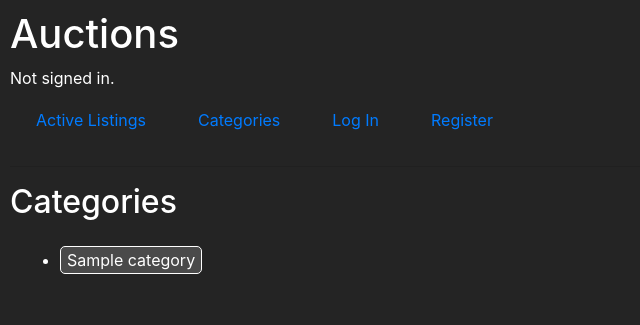
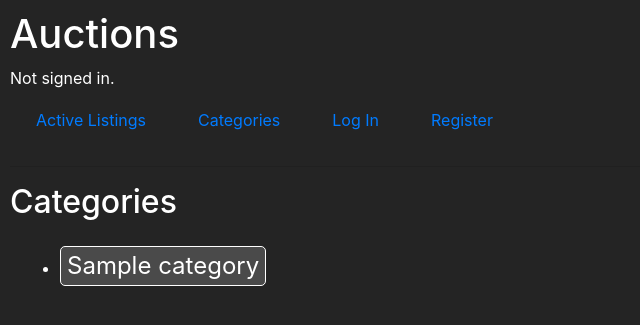
Before and after one commit to ArthurCintra01/Commerce-webapp, a Django app: template commerce/auctions/templates/auctions/categories.html in a window 1280 px wide. Shown: the top 325 px of the page, without its empty margins (0-640 px from the left). Run offline with Django 3.2, Linux system fonts and the light colour scheme; the template is opened without the code that fills it: most values are stand-ins (such as "Sample title", 1, 10 or a date in 2020); some libraries are stand-ins or nearby versions.

Commit message:
commerce

```diff
--- a/commerce/auctions/templates/auctions/categories.html
+++ b/commerce/auctions/templates/auctions/categories.html
@@ -15,6 +15,7 @@
             color: white;
         }
         .submit{
+            font-size: 1.5em;
             border: 1px solid white;
             border-radius: 5px;
             color: white;
--- a/commerce/auctions/templates/auctions/listing.html
+++ b/commerce/auctions/templates/auctions/listing.html
@@ -114,11 +114,13 @@
             {% endif %}
             <li>category: {{listing.category}}</li>
         </ul>
+        {% if user.is_authenticated %}
         <form method='post' action="{% url 'add_comment' listing.id %}" id="commentForm">
             {% csrf_token %}
             <textarea name="comment" form="commentForm"></textarea>
             <input class="add" type='submit' value='add comment'>
         </form>
+        {% endif %}
         <h2>Comments</h2>
         <br>
         <ul>
```
Also changed, not shown: commerce/db.sqlite3.
